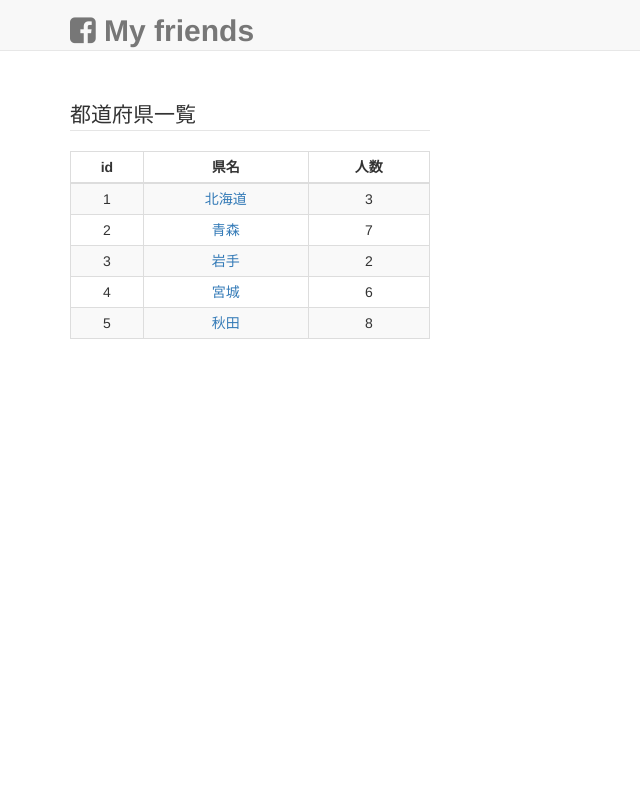
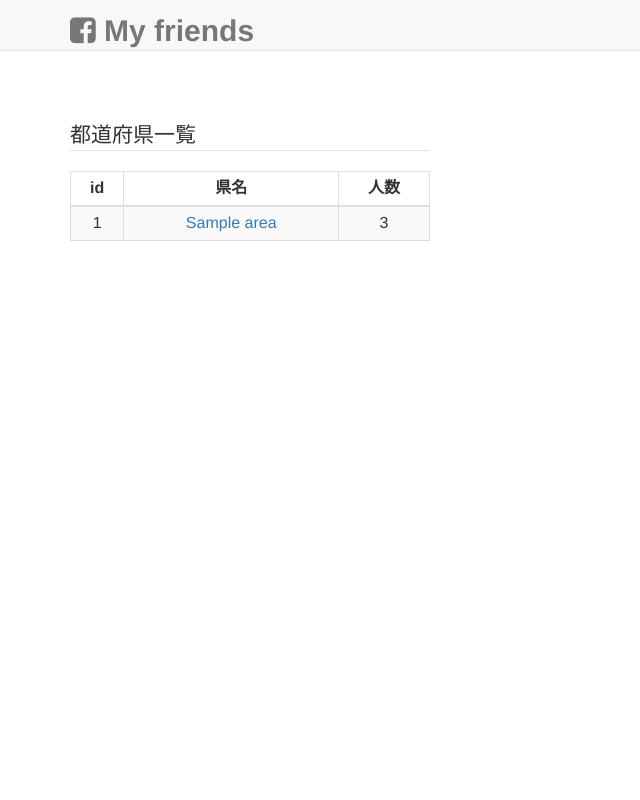
Before and after one commit to kumasss/myfriends, a PHP site: page / in a window 1280 px wide. Shown: the whole page, without its empty margins (0-640 px from the left). Run offline with PHP 8.4, Linux system fonts and the light colour scheme; tables that the repository leaves empty or names only in its code hold one stand-in row (values such as "Sample post"); some libraries are stand-ins or nearby versions.

Commit message:
一覧表示を実装

```diff
--- a/index.php
+++ b/index.php
@@ -1,3 +1,34 @@
+<?php
+//ここにDBに登録する処理を記述する。
+//１．DBへ接続
+  $dsn = 'mysql:dbname=myfriends;host=localhost';
+  $user = 'root';
+  $password = '';
+$dbh = new PDO($dsn, $user, $password);
+$dbh->query('SET NAMES utf8');
+//2.SQLの作成
+$sql='SELECT * FROM `areas`';
+//3.SQL実行
+$stmt=$dbh->prepare($sql);
+$stmt->execute();
+
+//データ格納用変数
+$areas=array();
+
+//４．データ取得
+while (1) {
+  $rec=$stmt->fetch(PDO::FETCH_ASSOC);
+  if($rec==false){
+    break;
+  }
+  $areas[]=$rec;
+}
+
+//DB切断
+$dbh=null;
+var_dump($areas);
+
+ ?>
 <!DOCTYPE html>
 <html lang="ja">
   <head>
@@ -58,31 +89,13 @@
           </thead>
           <tbody>
             <!-- id, 県名を表示 -->
+            <?php foreach ($areas as $area) :?>
             <tr>
-              <td><div class="text-center">1</div></td>
-              <td><div class="text-center"><a href="show.html">北海道</a></div></td>
+              <td><div class="text-center"><?php echo $area['area_id']; ?></div></td>
+              <td><div class="text-center"><a href="show.html"><?php echo $area['area_name']; ?></a></div></td>
               <td><div class="text-center">3</div></td>
             </tr>
-            <tr>
-              <td><div class="text-center">2</div></td>
-              <td><div class="text-center"><a href="show.html">青森</a></div></td>
-              <td><div class="text-center">7</div></td>
-            </tr>
-            <tr>
-              <td><div class="text-center">3</div></td>
-              <td><div class="text-center"><a href="show.html">岩手</a></div></td>
-              <td><div class="text-center">2</div></td>
-            </tr>
-            <tr>
-              <td><div class="text-center">4</div></td>
-              <td><div class="text-center"><a href="show.html">宮城</a></div></td>
-              <td><div class="text-center">6</div></td>
-            </tr>
-            <tr>
-              <td><div class="text-center">5</div></td>
-              <td><div class="text-center"><a href="show.html">秋田</a></div></td>
-              <td><div class="text-center">8</div></td>
-            </tr>
+          <?php endforeach; ?>
           </tbody>
         </table>
       </div>
```
